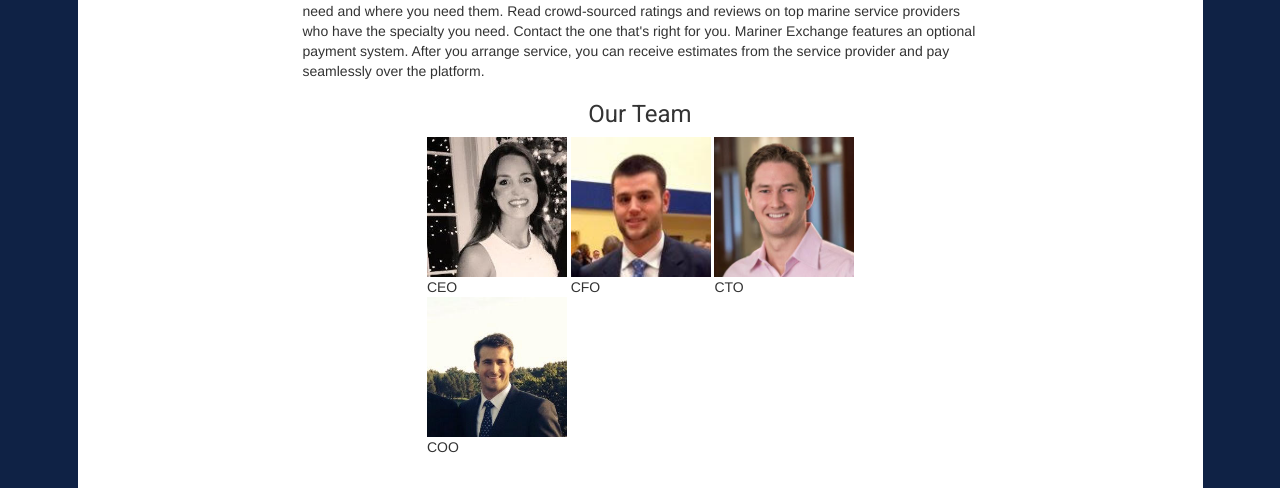
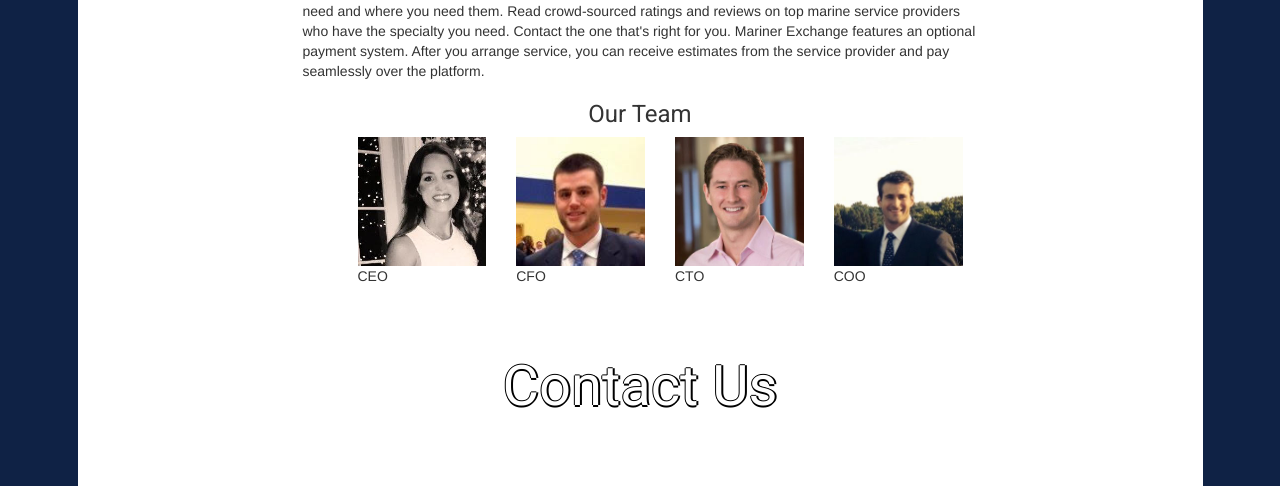
Before and after one commit to jnadimpalli/MarinerExchange, a website: page index.html in a window 1280 px wide. Shown: the part 6220-6708 px from the top of the page. Drawn offline with nearby package versions, Linux system fonts and the light colour scheme; grey boxes are pictures that could not be loaded.

Commit message:
Fixed picture resizing

```diff
--- a/index.html
+++ b/index.html
@@ -310,28 +310,28 @@
 
                         <h3 class="text-center">Our Team</h3>
 
-                        <div style="width:75%;margin:auto;">
+                        <div style="width:100%;margin:auto;">
                             <ul class="team">
-                                <li id="team-element">
+                                <li class="col-lg-3 col-md-3 col-sm-12 col-xs-12" id="team-element">
                                     <img class="img-responsive" src="project-imgs/about-us-imgs/team1.jpg" />
                                     <div class="teamCaption">
                                         CEO
                                     </div>
                                 </li>
 
-                                <li id="team-element">
+                                <li class="col-lg-3 col-md-3 col-sm-12 col-xs-12" id="team-element">
                                     <img class="img-responsive" src="project-imgs/about-us-imgs/team2.jpg" />
                                     <div class="teamCaption">
                                         CFO
                                     </div>
                                 </li>
-                                <li id="team-element">
+                                <li class="col-lg-3 col-md-3 col-sm-12 col-xs-12" id="team-element">
                                     <img class="img-responsive" src="project-imgs/about-us-imgs/team3.jpg" />
                                     <div class="teamCaption">
                                         CTO
                                     </div>
                                 </li>
-                                <li id="team-element">
+                                <li class="col-lg-3 col-md-3 col-sm-12 col-xs-12" id="team-element">
                                     <img class="img-responsive" src="project-imgs/about-us-imgs/team4.jpg" />
                                     <div class="teamCaption">
                                         COO
--- a/index_style.css
+++ b/index_style.css
@@ -618,10 +618,6 @@ textarea:focus {
 
 #team-element {
     list-style: none;
-    display: inline-block;
-    width: auto;
-    max-width: 30%;
-    height: auto;
 }
 
 
```
